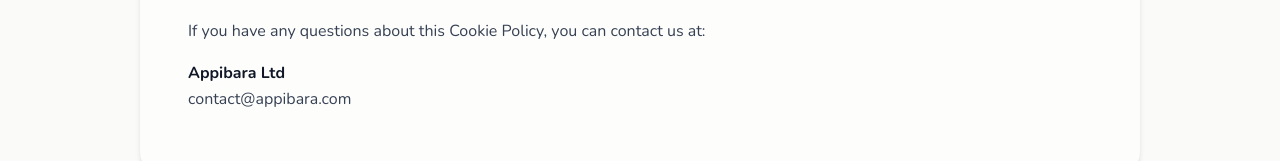
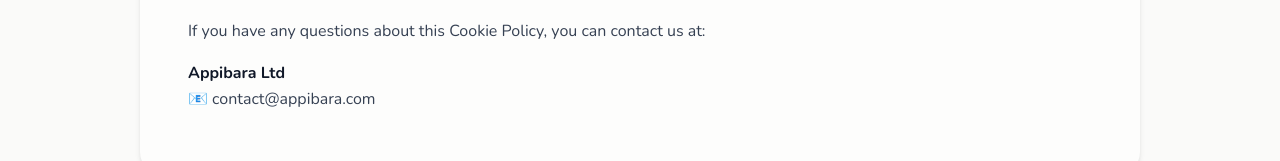
Before and after one commit to appibara-ltd/appibara-com, a Next.js app: page /cookie-policy in a window 1280 px wide. Shown: the part 2033-2194 px from the top of the page. Built offline with nearby package versions, Linux system fonts and the light colour scheme.

Commit message:
fix: break all on cookie policy

```diff
--- a/components/Card/styles.module.css
+++ b/components/Card/styles.module.css
@@ -3,6 +3,7 @@
     background-color: var(--surface-off-white);
     padding: 1.5rem;
     width: 100%;
+    box-sizing: border-box;
     box-shadow: var(--shadow-md, 0 4px 6px -1px var(--shadow-color), 0 2px 4px -2px var(--shadow-color));
 }
 
--- a/components/Footer/styles.module.css
+++ b/components/Footer/styles.module.css
@@ -20,7 +20,11 @@
     justify-content: space-between;
     align-items: flex-start;
     flex-wrap: wrap;
-    /* gap: 2rem; */
+    gap: 1rem;
+
+    @media (max-width: 768px) {
+        flex-direction: column;
+    }
 }
 
 .column {
@@ -35,7 +39,7 @@
 }
 
 .logoColumn {
-    max-width: 300px;
+    max-width: 350px;
 }
 
 .logo {
--- a/components/MarkdownViewer/index.tsx
+++ b/components/MarkdownViewer/index.tsx
@@ -8,7 +8,7 @@
 
 export const MarkdownViewer = ({ content, className }: MarkdownViewerProps) => {
     return (
-        <div className={cn("prose prose-slate max-w-none dark:prose-invert font-nunito", className)}>
+        <div className={cn("prose prose-slate max-w-none dark:prose-invert font-nunito w-full", className)}>
             <ReactMarkdown
                 components={{
                     h1: ({ node, ...props }) => <h1 className="text-3xl font-audiowide font-bold mt-8 mb-4 border-b pb-2" {...props} />,
@@ -16,7 +16,7 @@
                     h3: ({ node, ...props }) => <h3 className="text-xl font-audiowide font-bold mt-4 mb-2" {...props} />,
                     p: ({ node, ...props }) => <p className="mb-4 text-gray-700 leading-relaxed" {...props} />,
                     ul: ({ node, ...props }) => <ul className="list-disc pl-6 mb-4 space-y-2 text-gray-700" {...props} />,
-                    li: ({ node, ...props }) => <li className="" {...props} />,
+                    li: ({ node, ...props }) => <li className="break-all" {...props} />,
                     a: ({ node, ...props }) => <a className="text-[#e17100] hover:underline" {...props} />,
                     hr: ({ node, ...props }) => <hr className="my-8 border-gray-200" {...props} />,
                     strong: ({ node, ...props }) => <strong className="font-bold text-gray-900" {...props} />,
--- a/markdown/cookie-policy.md
+++ b/markdown/cookie-policy.md
@@ -75,4 +75,4 @@
 If you have any questions about this Cookie Policy, you can contact us at:
 
 **Appibara Ltd**
-contact@appibara.com
+📧 contact@appibara.com
--- a/markdown/privacy-policy.md
+++ b/markdown/privacy-policy.md
@@ -140,4 +140,4 @@
 If you have any questions about this Privacy Policy or how we handle personal data, please contact us:
 
 **Appibara Ltd**
-E-mail: contact@appibara.com
+📧 contact@appibara.com
```
